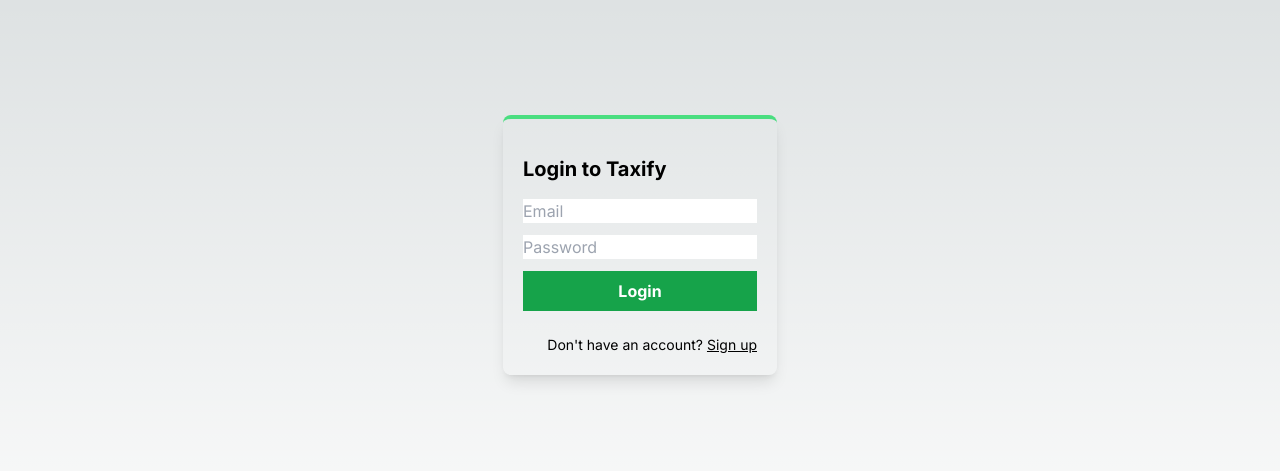
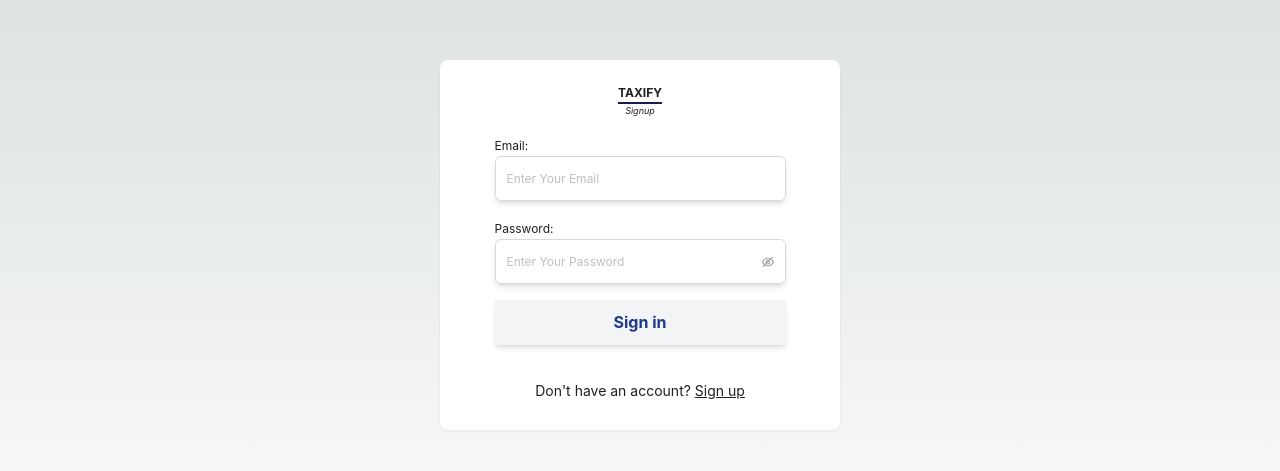
Before and after one commit to Ay-slim/tax_ui, a Next.js app: page / in a window 1280 px wide. Shown: the part 155-626 px from the top of the page. Built offline with nearby package versions, Linux system fonts and the light colour scheme.

Commit message:
Login and signup form updates

```diff
--- a/src/components/Login.tsx
+++ b/src/components/Login.tsx
@@ -1,71 +1,99 @@
-"use client";
+"use client"
 
+import { EyeInvisibleOutlined, EyeTwoTone } from "@ant-design/icons";
+import { Input, Space, Card } from "antd";
+import { signIn } from "next-auth/react";
+import { useState } from "react";
+import { useRouter } from "next/navigation";
 import Link from "next/link";
-import { useState } from "react";
-import { signIn } from "next-auth/react";
-import { useRouter } from "next/navigation";
 
-export default function Login() {
+const Signup = () => {
   const [email, setEmail] = useState("");
   const [password, setPassword] = useState("");
-  const [error, setError] = useState("");
-
+  const [error, setError] = useState(false);
   const router = useRouter();
 
-  const handleSubmit = async (e: { preventDefault: () => void; }) => {
-    e.preventDefault();
-
+  return (
+    <div className="flex items-center justify-center">
+      {/*   <div className="absolute inset-0 z-0 w-full flex justify-center items-center h-screen overflow-hidden">
+                <img src="/images/login.png" alt="Image d'arrière-plan" className="h-full w-full" style={{ opacity: '' }} />
+            </div> */}
+      <div className="flex  items-center justify-center h-screen">
+        <Card bordered={false} style={{ width: 400, paddingBottom: 5 }}>
+          <div className="flex flex-col items-center justify-center">
+            <span className="border-b-2 border-[#1A1C4B] font-bold text-[12px]">
+              TAXIFY
+            </span>
+            <span className="text-[9px] italic">
+              Signup
+            </span>
+          </div>
+          <div className="mt-4 flex flex-col items-center justify-center">
+            <span className="font-bold text-[16px]"></span>
+            <Space direction="vertical">
+              <div className="w-full">
+                <span className="text-[12px]">Email:</span>
+                <Input
+                  style={{ backgroundColor: "rgba(255, 255, 255, 0.75)" }}
+                  className="h-[45px] text-[12px] shadow-md"
+                  placeholder="Enter Your Email"
+                  onChange={(e) => {
+                    setEmail(e.target.value);
+                    if (error) setError(false);
+                  }}
+                />
+              </div>
+              <div className="mt-2">
+                <span className="text-[12px]">Password:</span>
+                <Input.Password
+                  className="text-[12px] h-[45px] shadow-md"
+                  style={{ backgroundColor: "rgba(255, 255, 255, 0.75)" }}
+                  placeholder="Enter Your Password"
+                  iconRender={(visible:any) =>
+                    visible ? <EyeTwoTone /> : <EyeInvisibleOutlined />
+                  }
+                  onChange={(e) => {
+                    setPassword(e.target.value);
+                    if (error) setError(false);
+                  }}
+                />
+              </div>
+              <button
+                onClick={async () => {
                   try {
                     const res = await signIn("credentials", {
                       email,
                       password,
                       redirect: false,
                     });
-
-      if (res?.error) {
-        setError("Invalid Credentials");
+                    console.log(res, 'RESSSSSSS', email, password)
+                    if(res?.error) {
+                      setError(true);
                       return;
                     }
-      console.log(res, 'RESSSSSSS')
-
                     router.replace("dashboard");
                   } catch (error) {
                     console.log(error);
                   }
-  };
-
-  return (
-    <div className="grid place-items-center h-screen">
-      <div className="shadow-lg p-5 rounded-lg border-t-4 border-green-400">
-        <h1 className="text-xl font-bold my-4">Login to Taxify</h1>
-
-        <form onSubmit={handleSubmit} className="flex flex-col gap-3">
-          <input
-            onChange={(e) => setEmail(e.target.value)}
-            type="text"
-            placeholder="Email"
-            className="text-black"
-          />
-          <input
-            onChange={(e) => setPassword(e.target.value)}
-            type="password"
-            placeholder="Password"
-            className="text-black"
-          />
-          <button className="bg-green-600 text-white font-bold cursor-pointer px-6 py-2">
-            Login
+                }}
+                className="mt-2 bg-gray-100 h-[45px] space-x-2 w-full shadow-md flex items-center justify-center hover:bg-blue-100 transform transition duration-300 hover:scale-105"
+              >
+                <span className="text-blue-900 font-bold text-[16px]">
+                  Sign in
+                </span>
               </button>
-          {error && (
-            <div className="bg-red-500 text-white w-fit text-sm py-1 px-3 rounded-md mt-2">
-              {error}
+              {error && <span className="text-red-500 text-[10px]">Invalid username or password</span>}
+            </Space>
           </div>
-          )}
-
-          <Link className="text-sm mt-3 text-right" href={"/signup"}>
+          <div className="flex flex-col items-center justify-center mt-6 cursor-pointer">
+          <Link className="text-sm mt-3 text-left text-[10px]" href={"/signup"}>
             {`Don't have an account?`} <span className="underline">Sign up</span>
           </Link>
-        </form>
+          </div>
+        </Card>
       </div>
     </div>
   );
-}
+};
+
+export default Signup;
--- a/src/components/Signup.tsx
+++ b/src/components/Signup.tsx
@@ -1,12 +1,14 @@
-"use client";
+"use client"
 
-import Link from "next/link";
+import { EyeInvisibleOutlined, EyeTwoTone } from "@ant-design/icons";
+import { Input, Space, Card } from "antd";
 import { useEffect, useState } from "react";
 import { useRouter } from "next/navigation";
+import { fetchCountries, signUp } from "@/data/api_calls";
 import { styles } from "@/styles";
-import { fetchCountries, signUp } from "@/data/api_calls";
+import Link from "next/link";
 
-export default function RegisterForm() {
+const Signup = () => {
   const [name, setName] = useState("");
   const [email, setEmail] = useState("");
   const [password, setPassword] = useState("");
@@ -43,37 +45,43 @@
   };
 
   return (
-    <div className="grid place-items-center h-screen"  suppressHydrationWarning={true}>
-      <div className="shadow-lg p-5 rounded-lg border-t-4 border-green-400">
-        <h1 className="text-xl font-bold my-4">Signup</h1>
-
-        <form onSubmit={handleSubmit} className="flex flex-col gap-3 text-black">
-          <label htmlFor="name" className="text-[14.4px] text-white">
-            Name
-          </label>
-          <input
-            onChange={(e) => setName(e.target.value)}
-            type="text"
-            placeholder="John Doe"
-          />
-          <label htmlFor="email" className="text-[14.4px] text-white">
-            Email
-          </label>
-          <input
-            onChange={(e) => setEmail(e.target.value)}
-            type="text"
-            placeholder="john@doe.com"
-          />
-          <label htmlFor="email" className="text-[14.4px] text-white">
-            Password
-          </label>
-          <input
-            onChange={(e) => setPassword(e.target.value)}
-            type="password"
-            placeholder="Password"
-          />
-          <label htmlFor="email" className="text-[14.4px] text-white">
-            Country
+    <div className="flex items-center justify-center">
+      {/*   <div className="absolute inset-0 z-0 w-full flex justify-center items-center h-screen overflow-hidden">
+                <img src="/images/login.png" alt="Image d'arrière-plan" className="h-full w-full" style={{ opacity: '' }} />
+            </div> */}
+      <div className="flex  items-center justify-center h-screen">
+        <Card bordered={false} style={{ width: 400, paddingBottom: 5 }}>
+          <div className="flex flex-col items-center justify-center">
+            <span className="border-b-2 border-[#1A1C4B] font-bold text-[12px]">
+              TAXIFY
+            </span>
+            <span className="text-[9px] italic">
+              Signup
+            </span>
+          </div>
+          <div className="mt-4 flex flex-col items-center justify-center">
+            <span className="font-bold text-[16px]"></span>
+            <Space direction="vertical">
+              <div className="w-full">
+                <span className="text-[12px]">Email:</span>
+                <Input
+                  style={{ backgroundColor: "rgba(255, 255, 255, 0.75)" }}
+                  className="h-[45px] text-[12px] shadow-md"
+                  placeholder="Enter Your Email"
+                  onChange={(e) => setEmail(e.target.value)}
+                />
+              </div>
+              <div className="mt-2">
+                <span className="text-[12px]">Name:</span>
+                <Input
+                  style={{ backgroundColor: "rgba(255, 255, 255, 0.75)" }}
+                  className="h-[45px] text-[12px] shadow-md"
+                  placeholder="Enter Your Name"
+                  onChange={(e) => setName(e.target.value)}
+                />
+              </div>
+          <label htmlFor="email" className="mt-2 text-[12px]">
+            Country:
           </label>
           <select
             name="country"
@@ -91,21 +99,38 @@
               </option>
             ))}
           </select>
-          <button className="bg-green-600 text-white font-bold cursor-pointer px-6 py-2">
-            Signup
-          </button>
-
-          {error && (
-            <div className="bg-red-500 text-white w-fit text-sm py-1 px-3 rounded-md mt-2">
-              {error}
-            </div>
-          )}
-
-          <Link className="text-sm mt-3 text-right" href={"/"}>
+              <div className="mt-2">
+                <span className="text-[12px]">Password:</span>
+                <Input.Password
+                  className="text-[12px] h-[45px] shadow-md"
+                  style={{ backgroundColor: "rgba(255, 255, 255, 0.75)" }}
+                  placeholder="Enter Your Password"
+                  iconRender={(visible:any) =>
+                    visible ? <EyeTwoTone /> : <EyeInvisibleOutlined />
+                  }
+                  onChange={(e) => setPassword(e.target.value)}
+                />
+              </div>
+              <button
+                onClick={handleSubmit}
+                className="mt-2 bg-gray-100 h-[45px] space-x-2 w-full shadow-md flex items-center justify-center hover:bg-blue-100 transform transition duration-300 hover:scale-105"
+              >
+                <span className="text-blue-900 font-bold text-[16px]">
+                  Sign up
+                </span>
+              </button>
+              {error && <span className="text-red-500 text-[10px]">Something went wrong</span>}
+            </Space>
+          </div>
+          <div className="flex flex-col items-center justify-center mt-6 cursor-pointer">
+          <Link className="text-sm mt-3 text-left text-[10px]" href={"/"}>
             Already have an account? <span className="underline">Login</span>
           </Link>
-        </form>
+          </div>
+        </Card>
       </div>
     </div>
   );
-}
+};
+
+export default Signup;
```
Lines whose indentation alone changed are shown as unchanged.
